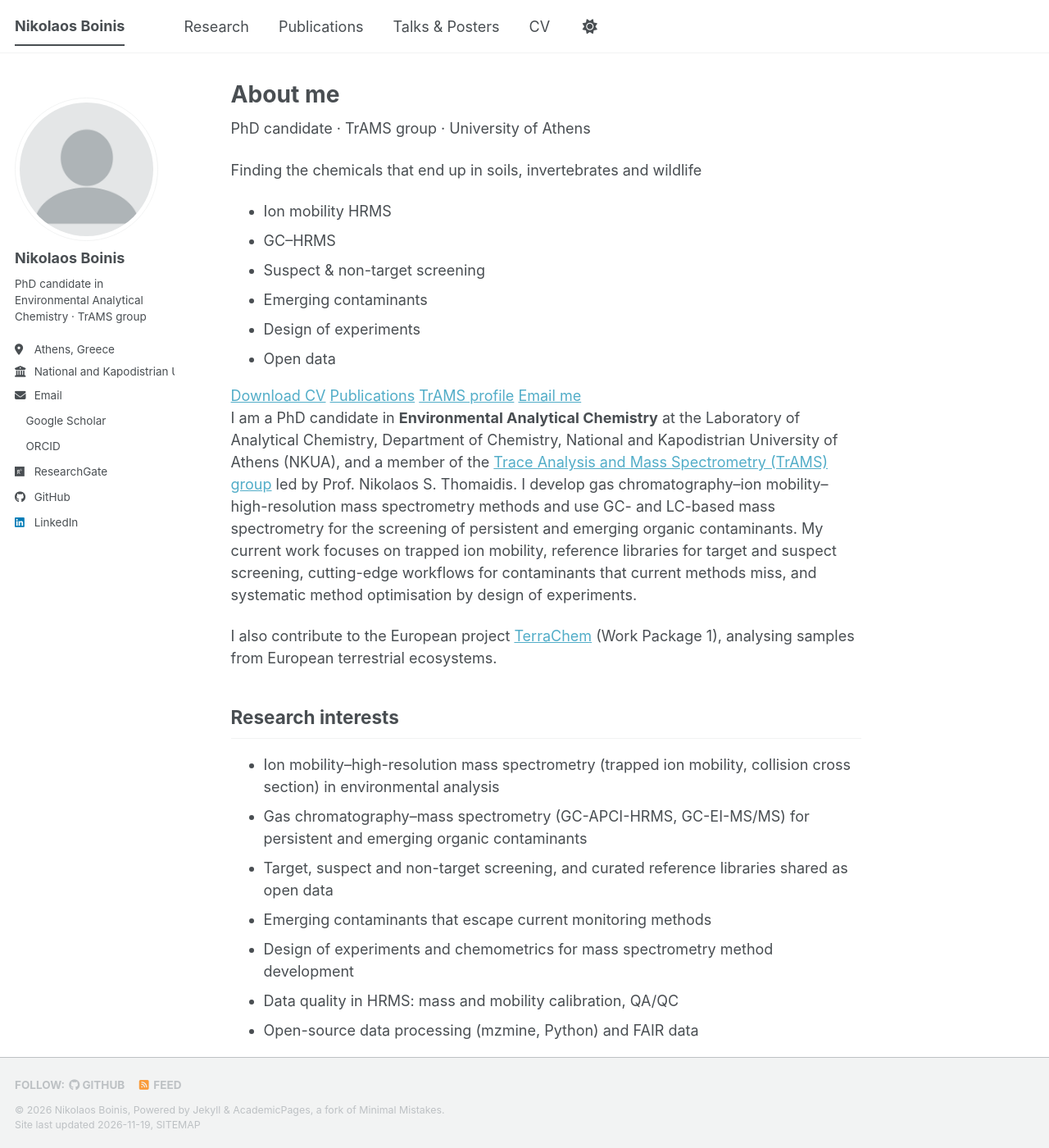
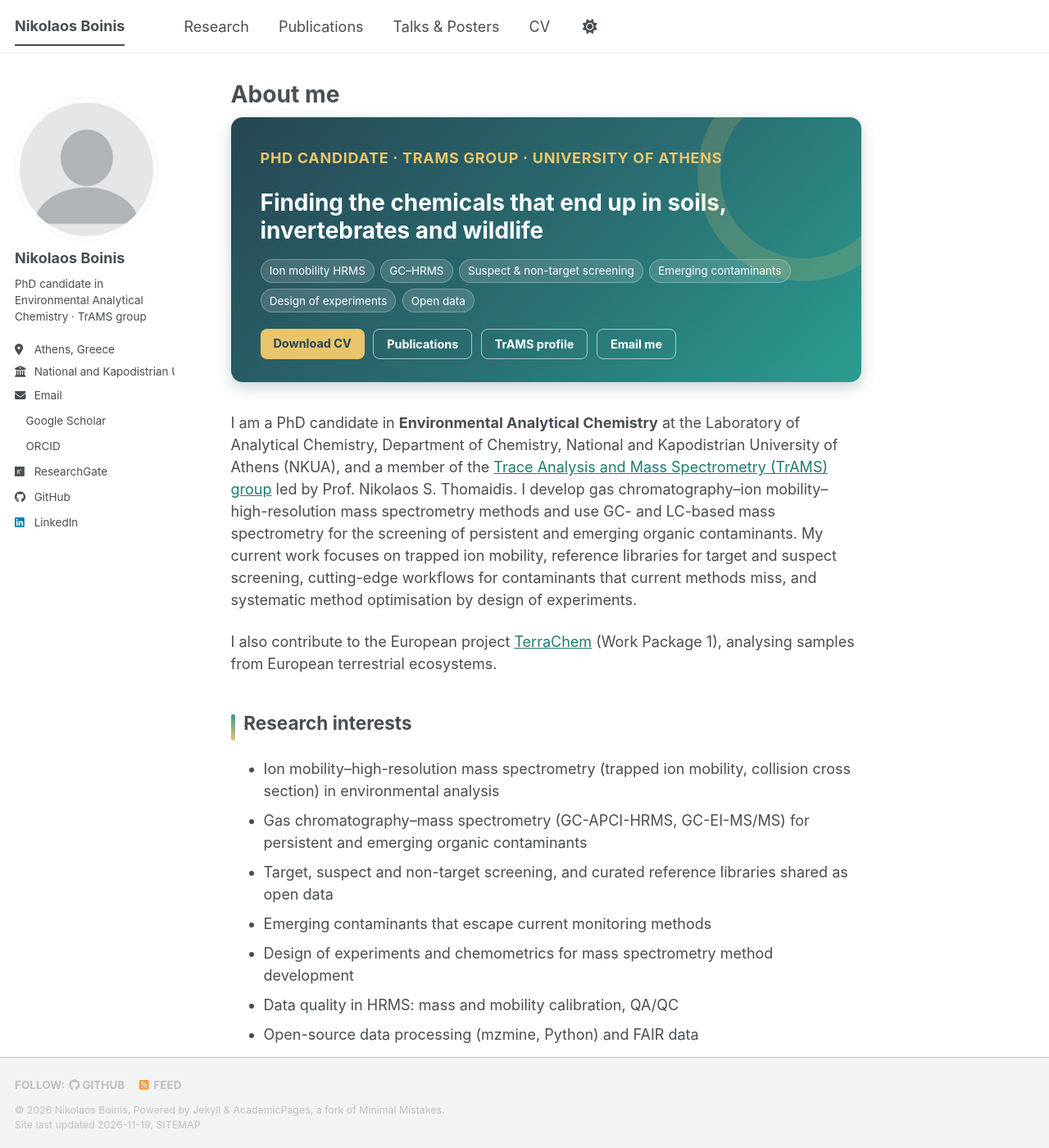
Before and after one commit to nboinis/nboinis.github.io, a Jekyll site: the page built from _pages/about.md, in a window 1280 px wide and 1400 px high. Shown: the whole window at 82% size. Built offline with Jekyll 4.4.1, drawn with Linux system fonts in a browser that asks for light colours; a script bundle is joined from its source files by our own code; a style sheet for code colours, icons or effects is not loaded.

Commit message:
Load custom site styles

```diff
--- a/assets/css/main.scss
+++ b/assets/css/main.scss
@@ -34,5 +34,6 @@
 
     "layout/page",
     "layout/archive",
-    "layout/sidebar"
+    "layout/sidebar",
+    "layout/custom"
 ;
```
